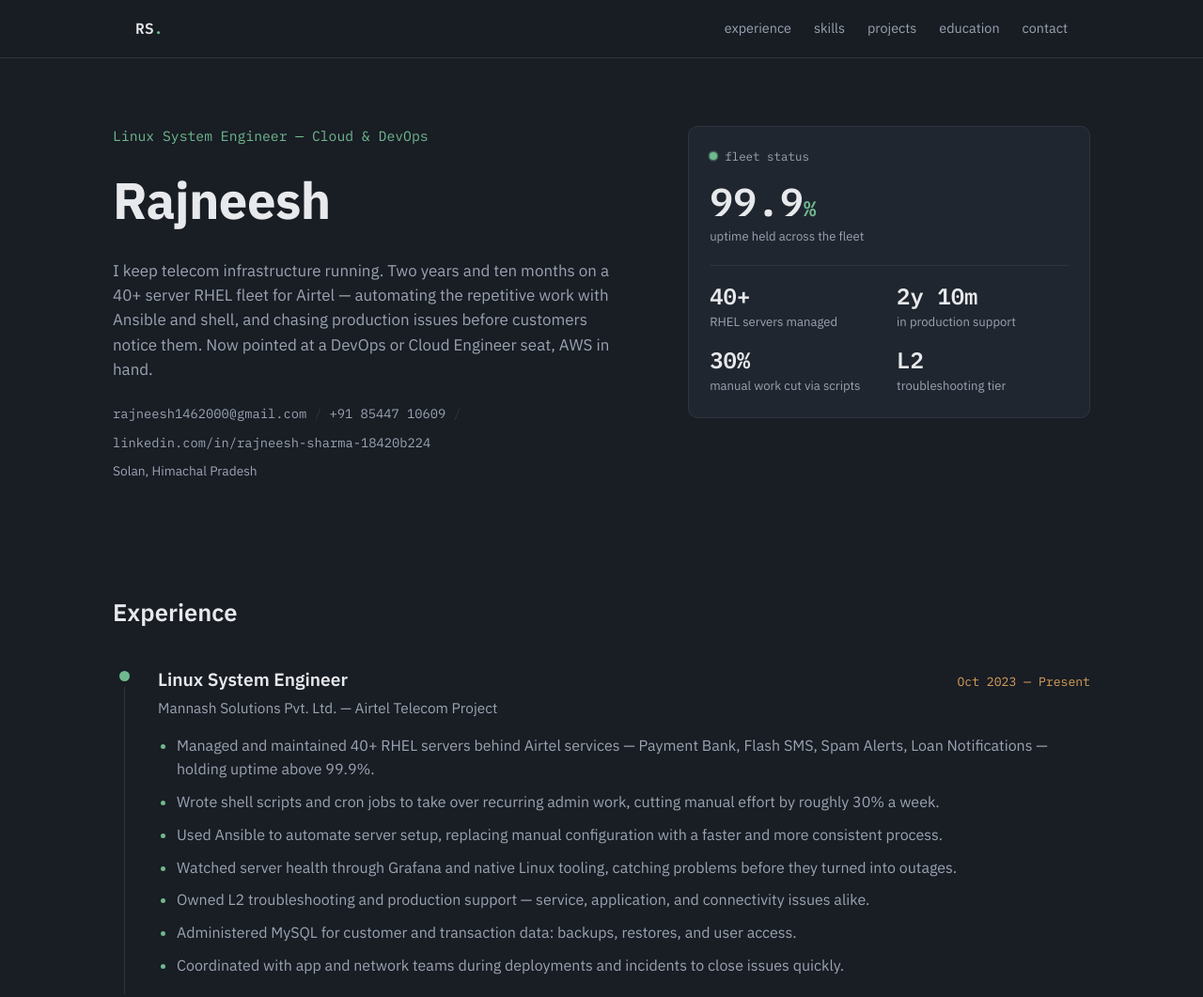
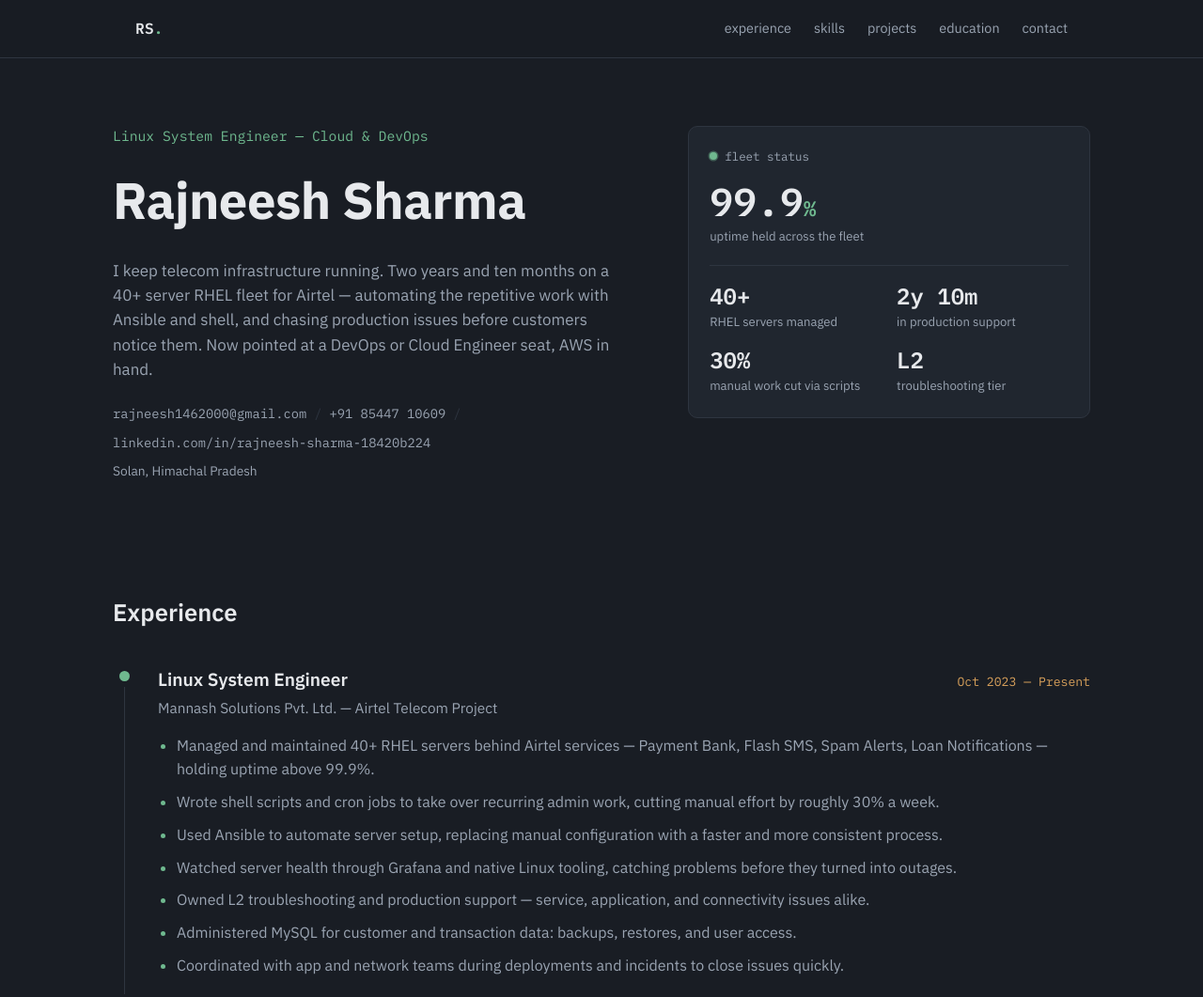
Before and after one commit to Rajneesh-2000/mynew_repobbb, a website: page portfolio-node/public/index.html in a window 1280 px wide. Shown: the top 1061 px of the page at 94% size. Drawn offline with Linux system fonts and the light colour scheme.

Commit message:
index edit

```diff
--- a/portfolio-node/public/index.html
+++ b/portfolio-node/public/index.html
@@ -31,7 +31,7 @@
     <div class="hero-inner">
       <div class="hero-copy">
         <p class="hero-role">Linux System Engineer — Cloud &amp; DevOps</p>
-        <h1> Rajneesh </h1>
+        <h1> Rajneesh Sharma</h1>
         <p class="hero-lede">
           I keep telecom infrastructure running. Two years and ten months on a 40+ server
           RHEL fleet for Airtel — automating the repetitive work with Ansible and shell,
```
